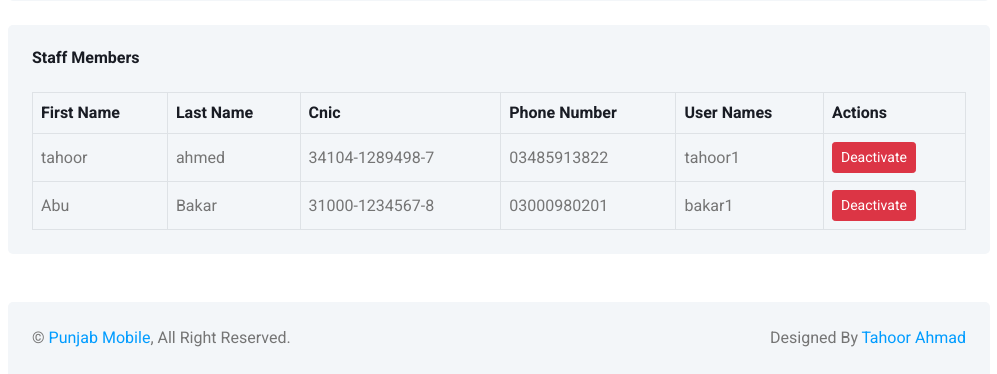
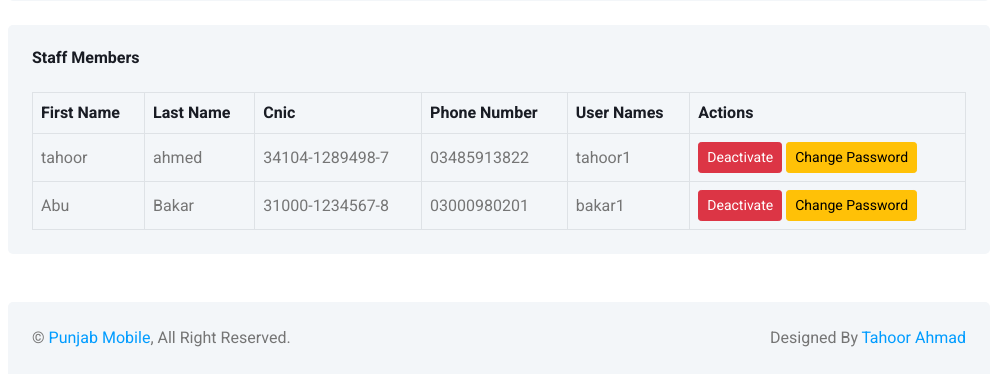
Before and after one commit to mtahoor/Pubjab-Mobiles, a Django app: page /add-staff-member/ in a window 1280 px wide. Shown: the part 708-1082 px from the top of the page, without its empty margins (266-1263 px from the left). Run offline with Django 5.2, Linux system fonts and the light colour scheme; a user stored in the database is signed in; data comes from the database, SQL or seed files in the repository; both versions use the stored data as it was after the commit; some libraries are stand-ins or nearby versions.

Commit message:
latest code

```diff
--- a/app/forms.py
+++ b/app/forms.py
@@ -176,3 +176,10 @@ class TransactionForm(forms.ModelForm):
             'description': forms.TextInput(attrs={'class': 'form-control', 'placeholder': 'Enter Description'}),
             'transaction_method': forms.Select(attrs={'class': 'form-control'}),
         }
+
+
+class ChangePasswordForm(forms.Form):
+    new_password = forms.CharField(
+        widget=forms.PasswordInput(attrs={'class': 'form-control', 'placeholder': 'Enter new password'}),
+        label='New Password'
+    )
--- a/app/models.py
+++ b/app/models.py
@@ -2,6 +2,7 @@ from django.contrib.auth.models import AbstractUser
 from django.db import models
 from django.utils.timezone import now
 from .managers import CustomUserManager,SoftDeleteManager
+from django.db.models import Max
 
 class CustomUser(AbstractUser):
     ROLE_CHOICES = (
@@ -56,10 +57,14 @@ class Student(models.Model):
     def save(self, *args, **kwargs):
         if not self.roll_number:
             current_month_year = now().strftime('%y%m')
-            student_count = Student.objects.all_with_deleted().filter(
+            highest_roll_number = Student.objects.all_with_deleted().filter(
                 roll_number__startswith=current_month_year
-            ).count() + 1
-            self.roll_number = f"{current_month_year}{student_count}"
+            ).aggregate(highest=Max('roll_number'))['highest']
+            if highest_roll_number:
+                next_roll_number = int(highest_roll_number) + 1
+            else:
+                next_roll_number = int(f"{current_month_year}1")
+            self.roll_number = next_roll_number
         super().save(*args, **kwargs)
 
     def __str__(self):
--- a/app/templates/admin/add_staff_member.html
+++ b/app/templates/admin/add_staff_member.html
@@ -43,8 +43,8 @@ Staff Members
                                 {% else %}
                                     <a class="btn btn-sm btn-success" href="{% url 'change_user_status' user.id %}">Activate</a>
                                 {% endif %}
+                                <a class="btn btn-sm btn-warning" href="{% url 'change_staff_password' user.id %}">Change Password</a>
                             </td>
-
                         </tr>
                     {% endfor %}
                 </tbody>
--- a/app/urls.py
+++ b/app/urls.py
@@ -27,4 +27,6 @@ urlpatterns = [
     path('installments-due/', views.installments_due, name='installments_due'),
     path('default-students/', views.default_students, name='default_students'),
     path('all-transactions/', views.all_transactions, name='all_transactions'),
+    path('change-staff-password/<int:user_id>/', views.change_staff_password, name='change_staff_password'),
+
 ]
--- a/app/views.py
+++ b/app/views.py
@@ -6,7 +6,7 @@ from .models import *
 from django.db.models import Q,Sum
 from django.utils.timezone import now, timedelta
 from django.shortcuts import redirect, get_object_or_404
-
+from django.contrib.auth.hashers import make_password
 
 
 @login_required
@@ -737,3 +737,26 @@ def all_transactions(request):
         'base':base_template
     }
     return render(request, 'admin/all_transactions.html', context)
+
+
+@login_required
+def change_staff_password(request, user_id):
+    if request.user.role != 'superuser':
+        return redirect('custom_login')
+    staff_user = get_object_or_404(CustomUser, id=user_id)
+
+    if request.method == 'POST':
+        form = ChangePasswordForm(request.POST)
+        if form.is_valid():
+            new_password = form.cleaned_data['new_password']
+            staff_user.password = make_password(new_password)  # Hash the new password
+            staff_user.save()
+            return redirect('add_staff_member')  # Redirect to the staff management page
+    else:
+        form = ChangePasswordForm()
+
+    context = {
+        'staff_user': staff_user,
+        'form': form
+    }
+    return render(request, 'admin/change_staff_password.html', context)
```
Also changed, not shown: app/templates/admin/change_staff_password.html (added, +14 -0 lines), app/templates/base/base.html (+7 -7 lines), db.sqlite3.
